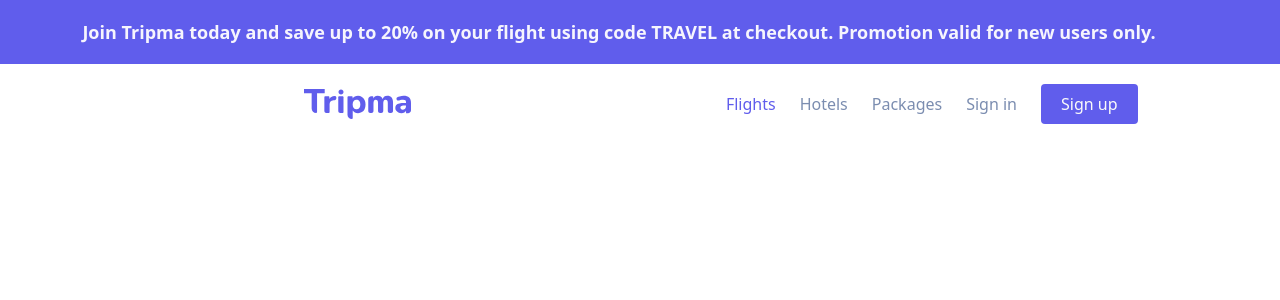
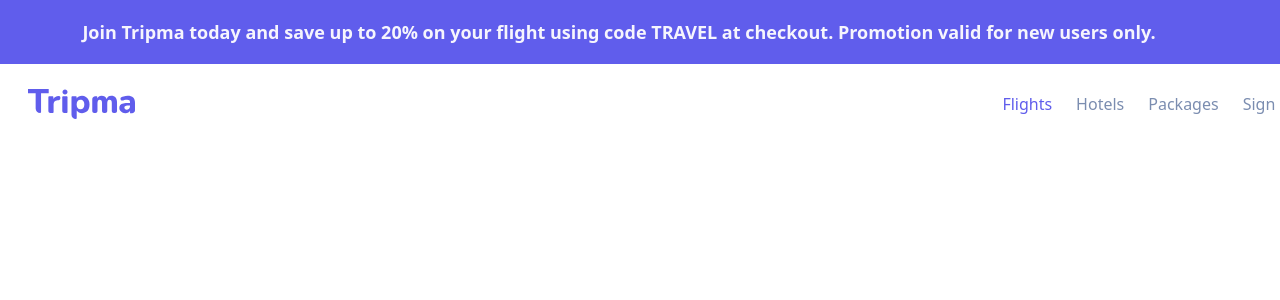
Before and after one commit to cornflowerblu/NextJS--Tailwind--and-Nested-Client-Server-Components, a Next.js app: page / in a window 1280 px wide. Shown: the top 300 px of the page. Built offline with nearby package versions, Linux system fonts and the light colour scheme.

Commit message:
i did it!!

```diff
--- a/src/app/page.tsx
+++ b/src/app/page.tsx
@@ -3,7 +3,7 @@
 
 export default function Home() {
   return (
-    <main className="flex flex-col min-h-screen">
+    <main className="flex flex-col min-h-screen w-full">
       <Banner />
       <NavBar />
     </main>
--- a/src/components/banner.tsx
+++ b/src/components/banner.tsx
@@ -1,7 +1,7 @@
 const Banner = () => {
   return (
     <main>
-      <section className="w-[1440px] lg:w-full h-16 px-8 py-4 bg-[#605dec] justify-start items-center gap-2.5 inline-flex">
+      <section className="w-fit lg:w-full h-16 px-8 py-4 bg-[#605dec] justify-start items-center gap-2.5 inline-flex">
         <p className="grow shrink basis-0 text-center text-[#f6f5fd] text-lg font-semibold font-['Nunito Sans']">
           Join Tripma today and save up to 20% on your flight using code TRAVEL
           at checkout. Promotion valid for new users only.
--- a/src/components/nav.tsx
+++ b/src/components/nav.tsx
@@ -3,7 +3,7 @@
 
 const NavBar = () => {
   return (
-    <main className="h-20 p-4 w-full lg:w-[1440px] justify-evenly items-center gap-4 inline-flex">
+    <main className="h-20 p-4 w-full xl:w-[1440px] justify-between items-center gap-4 inline-flex">
       <Logo />
       <ul className="p-2.5 justify-start items-center gap-6 flex">
         <li className="text-center text-[#605dec] text-base font-normal font-['Nunito Sans']">
```
